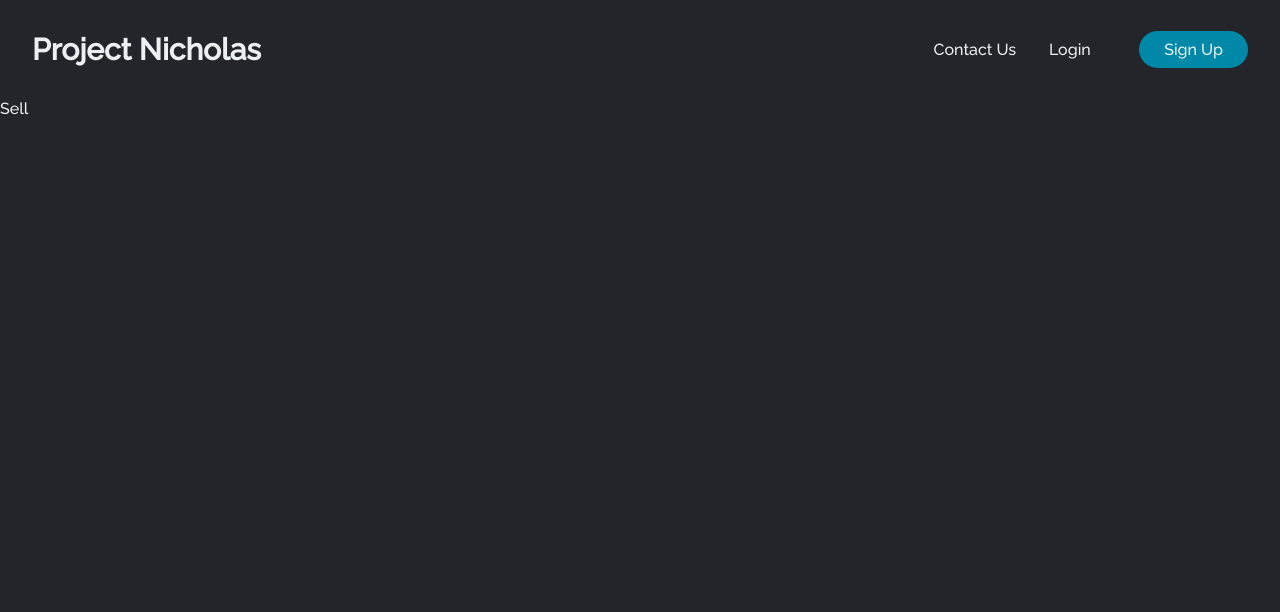
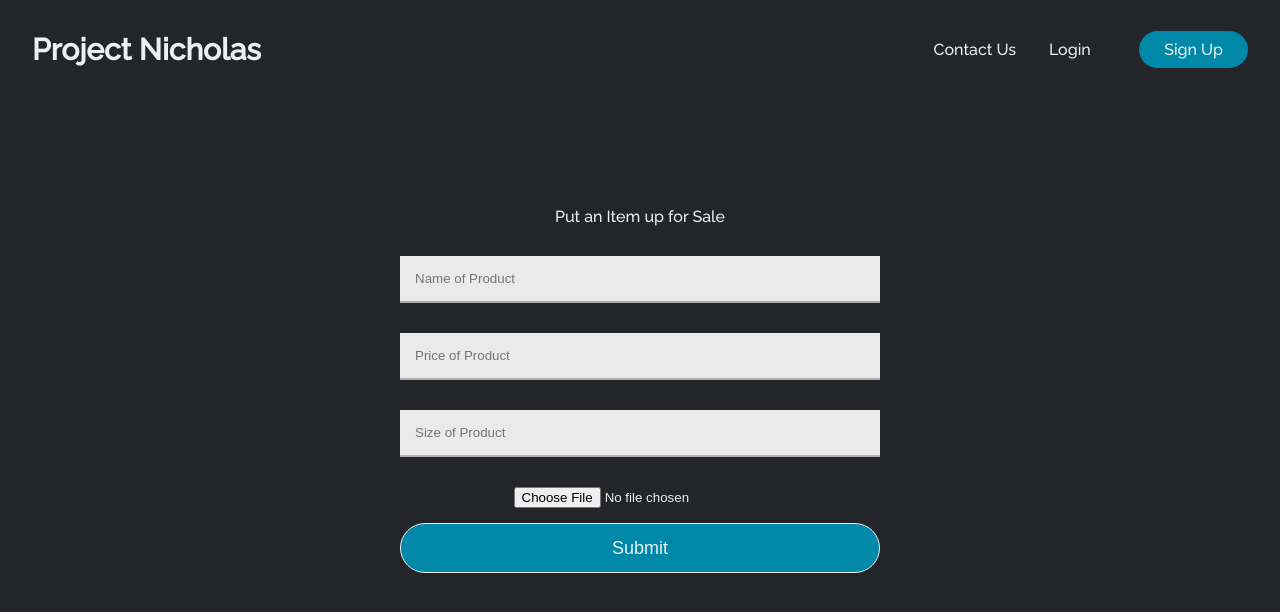
Before and after one commit to UTSCC09/project-nicholas, a React (Create React App) app in the folder client/: page /sell in a window 1280 px wide. Shown: the top 612 px of the page. Built offline with nearby package versions, Linux system fonts and the light colour scheme.

Commit message:
sell page + css

```diff
--- a/client/src/css/Home.css
+++ b/client/src/css/Home.css
@@ -18,7 +18,7 @@ h1, h3, h4 {
 
 .welcome_message h1 {
     padding: 5px;
-    font-size: 20px;
+    font-size: 16px;
 }
 
 .items {
@@ -38,3 +38,12 @@ h1, h3, h4 {
     font-size: 20px;
     font-weight: 700;
 }
+
+.marketplace_header {
+    padding: 20px 50px;
+    border: 0.2rem solid white;
+}
+
+.marketplace_header h1{
+    font-size: 30px;
+}
--- /dev/null
+++ b/client/src/css/Sell.css
@@ -0,0 +1,49 @@
+.sell {
+    position: absolute;
+    top: 50%;
+    left: 50%;
+    transform: translate(-50%, -50%);
+    padding: 50px 60px 70px;
+    width: 90%;
+    text-align: center;
+    max-width: 600px;
+}
+
+form .txt_field{
+    background: #eaeaea;
+    font-size: 24px;
+    align-items: center;
+    border-bottom: 2px solid #adadad;
+    margin: 30px 0;
+    display: flex;
+}
+
+.userinputs {
+    width: 100%;
+    background: transparent;
+    border: 0;
+    outline: 0;
+    padding: 15px 15px 15px 15px;
+    color: black;
+}
+
+input[type="file"]{
+    padding: 0px 0px 15px 0px;
+}
+
+input[type="submit"]{
+    width: 100%;
+    height: 50px;
+    border: 1px solid;
+    background: rgba(0,136,169,1);
+    border-radius: 25px;
+    font-size: 18px;
+    color: #ecf0f1;
+    cursor: pointer;
+    outline: none;
+}
+
+input[type="submit"]:hover{
+    border-color: rgba(0,136,169,1);
+    transition: .5s;
+}
--- a/client/src/pages/Home.js
+++ b/client/src/pages/Home.js
@@ -23,7 +23,9 @@ function Home () {
                     <h1>You are logged in using the email {auth.auth.email}.</h1>
                 )}
             </div>
-
+            <div className="marketplace_header">
+                <h1>Marketplace</h1>
+            </div>
             <div className = "items">
                 <div className = "item">
                     <img src={require("../images/nike-panda-dunks.jpg")} onClick={imageClick}/>
--- a/client/src/pages/Login.js
+++ b/client/src/pages/Login.js
@@ -42,8 +42,9 @@ function Login() {
                     navigate('/', {state: {id: res.email}});
                 }
             })
-        } catch {
-
+        } catch (res){
+            console.log(res.message);
+            toast.error("An unexpected error has occured. Try again");
         }
     }
 
--- a/client/src/pages/Sell.js
+++ b/client/src/pages/Sell.js
@@ -1,7 +1,70 @@
+import { useState } from "react";
+import useAuth from '../authentication/useAuth';
+
+import "../css/Sell.css";
+
 export default function Sell() {
+
+    const [name, setName] = useState("");
+    const [price, setPrice] = useState(0);
+    const [size, setSize] = useState(0);
+    const [image, setImage] = useState(null);
+
+    const auth = useAuth();
+
+    async function submit(e){
+        e.preventDefault();
+        const userID = auth.auth._id;
+        try{
+            console.log(name, price, size, image, userID);
+        } catch (e) {
+
+        }
+    }
+
     return (
-        <h1>
-            Sell
-        </h1>
+        <div className = "sell">
+            <h1>
+                Put an Item up for Sale
+            </h1>
+            <form>
+                <div className="txt_field">
+                    <input
+                        type="text"
+                        onChange={(e)=>{setName(e.target.value)}}
+                        placeholder="Name of Product"
+                        required
+                        className="userinputs"
+                    />
+                </div>
+                <div className="txt_field">
+                    <input
+                        type="text"
+                        onChange={(e)=>{setPrice(e.target.value)}}
+                        placeholder="Price of Product"
+                        required
+                        className="userinputs"
+                    />
+                </div>
+                <div className="txt_field">
+                    <input
+                        type="text"
+                        onChange={(e)=>{setSize(e.target.value)}}
+                        placeholder="Size of Product"
+                        required
+                        className="userinputs"
+                    />
+                </div>
+                <input
+                    type="file"
+                    name="myImage"
+                    onChange={(event) => {
+                        setImage(event.target.files[0]);
+                    }}
+                />
+                <input type="submit" onClick={submit} />
+            </form>
+        </div>
+
     )
 }
```
